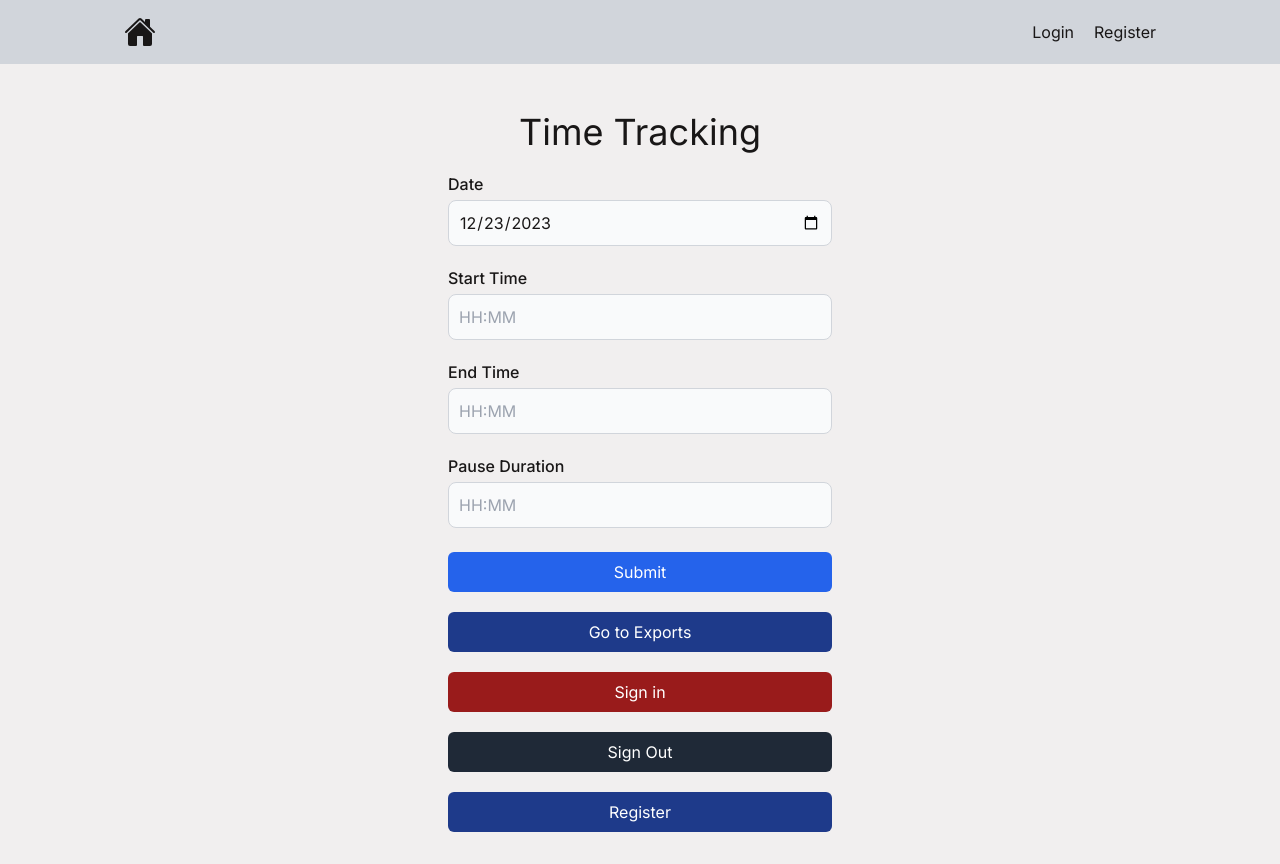
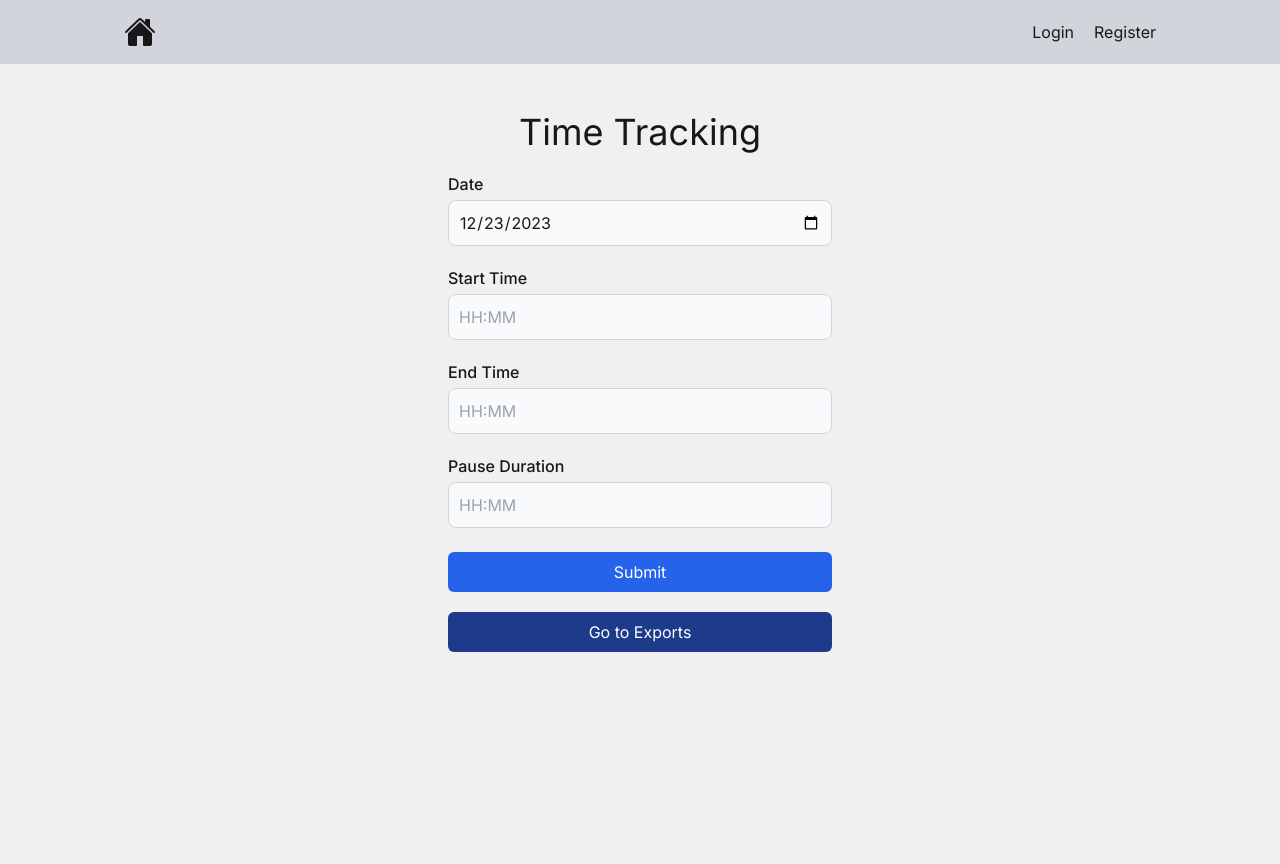
Before and after one commit to mariskoch/TimeTracking, a Next.js app: page / in a window 1280 px wide. Built offline with nearby package versions, Linux system fonts and the light colour scheme; no server answers.

Commit message:
removed signin register and signout button from home page

```diff
--- a/app/page.tsx
+++ b/app/page.tsx
@@ -88,16 +88,6 @@ export default function Home() {
                           className='bg-blue-900 text-white rounded-md w-full mt-5 py-2 flex justify-center'>Go to
                         Exports</Link>
                 </div>
-                <button className={'bg-red-800 text-white rounded-md w-full mt-5 py-2 flex justify-center'}
-                        onClick={() => signIn()}>Sign in
-                </button>
-                <button className={'bg-gray-800 text-white rounded-md w-full mt-5 py-2 flex justify-center'}
-                        onClick={() => signOut({callbackUrl: '/'})}>Sign Out
-                </button>
-                <div className='w-full flex flex-col items-center justify-center'>
-                    <Link href='/register'
-                          className='bg-blue-900 text-white rounded-md w-full mt-5 py-2 flex justify-center'>Register</Link>
-                </div>
             </div>
         </div>
     )
```
